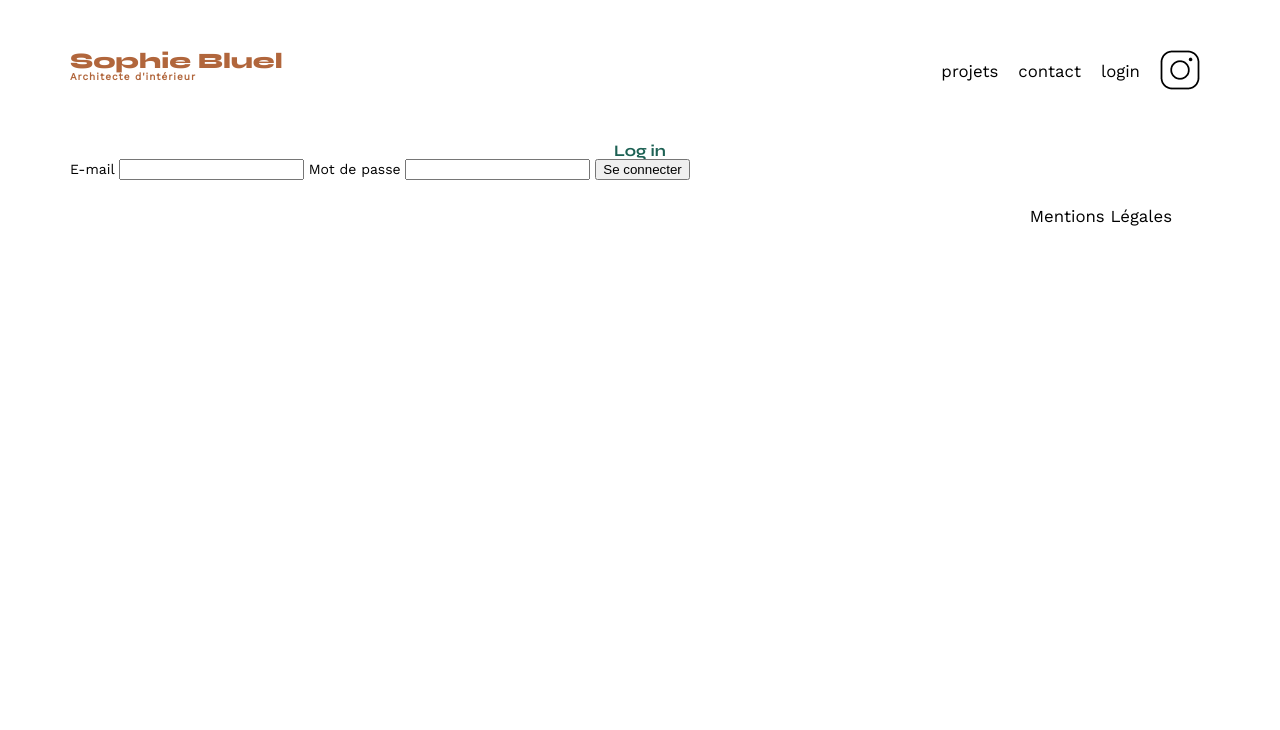
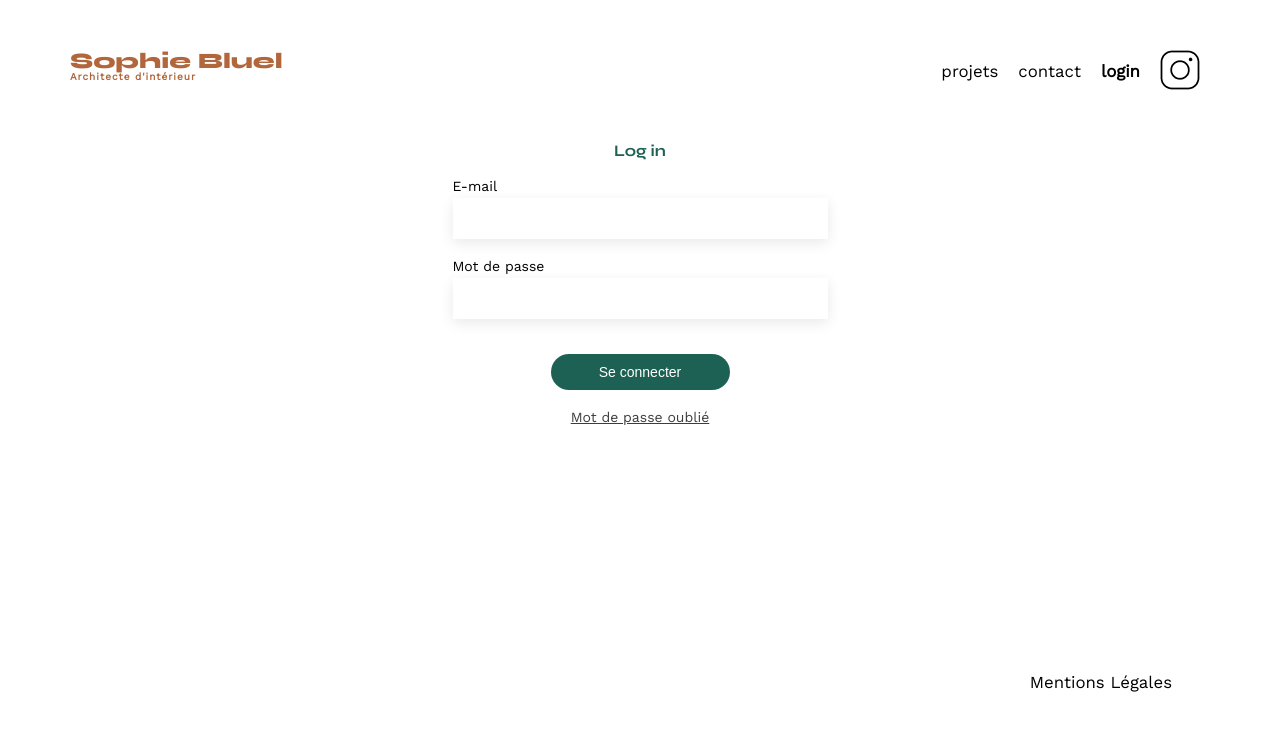
Before and after one commit to clem-s87/projet-6, a plain HTML site: page FrontEnd/login.html in a window 1280 px wide. Drawn offline with nearby package versions, Linux system fonts and the light colour scheme.

Commit message:
Finish Login page

```diff
--- a/FrontEnd/assets/style.css
+++ b/FrontEnd/assets/style.css
@@ -98,6 +98,12 @@ nav li {
 li:hover {
 	color: #B1663C;
 }
+
+.Btnlog {
+	color: black;
+	text-decoration: none;
+}
+
 #introduction {
 	display: flex;
 	align-items: center;
@@ -221,3 +227,53 @@ footer nav ul {
 	font-weight: normal;
 	font-size: 16px;
 }
+
+.Btnlogin {
+	font-weight: bold;
+}
+
+.mainlog {
+	display: flex;
+	flex-direction: column;
+	gap: 20px;
+	margin-bottom: 250px;
+}
+
+#login-form {
+	display: flex;
+	flex-direction: column;
+	justify-content: center;
+	align-items: center;
+	gap: 20px;
+}
+
+span {
+	display: flex;
+	flex-direction: column;
+	gap: 5px;
+}
+
+#email, #password {
+	box-shadow: 0px 4px 14px 0px #00000017;
+	border: none;
+	width: 371px;
+	height: 39px;
+}
+
+#login-form button {
+	background-color: #1D6154;
+	color: white;
+	border-radius: 20px;
+	border: none;
+	font-size: 14px;
+	width: 179px;
+	height: 36px;
+	margin-top: 15px;
+}
+
+.Btnmdp {
+	display: flex;
+	align-items: center;
+	color: #3D3D3D;
+	flex-direction: column;
+}
--- a/FrontEnd/login.html
+++ b/FrontEnd/login.html
@@ -17,25 +17,22 @@
 		<ul>
 			<li>projets</li>
 			<li>contact</li>
-			<li>login</li>
+			<li class="Btnlogin">login</li>
 			<li><img src="./assets/icons/instagram.png" alt="Instagram"></li>
 		</ul>
 	</nav>
 </header>
-<div class="Main__container">
-<main>
+<main class="mainlog">
 	<h1 class="Login__title">Log in</h1>
-	<div>
 		<form id="login-form">
-			<label for="email">E-mail</label>
-			<input type="email" id="email" name="email" required>
-			<label for="password">Mot de passe</label>
-			<input type="password" id="password" name="password" required>
+			<span><label for="email">E-mail</label>
+			<input type="email" id="email" name="email" required></span>
+			<span><label for="password">Mot de passe</label>
+			<input type="password" id="password" name="password" required></span>
 			<button type="submit">Se connecter</button>
 		</form>
-	</div>
+		<a href="#" class="Btnmdp">Mot de passe oublié</a>
 </main>
-</div>
 <footer>
 	<nav>
 		<ul>
--- a/FrontEnd/login.js
+++ b/FrontEnd/login.js
@@ -29,7 +29,7 @@ const token = data.token;
 
 localStorage.setItem("authtoken", token);
 
-window.location.href = "http://127.0.0.1:5500/FrontEnd/index.html";
+window.location.href = "./index.html";
 } catch (error) {
 
   alert('Identifiants incorrects ou erreur de serveur. Essayez encore.');
```
Also changed, not shown: FrontEnd/index.html (+1 -1 lines).
